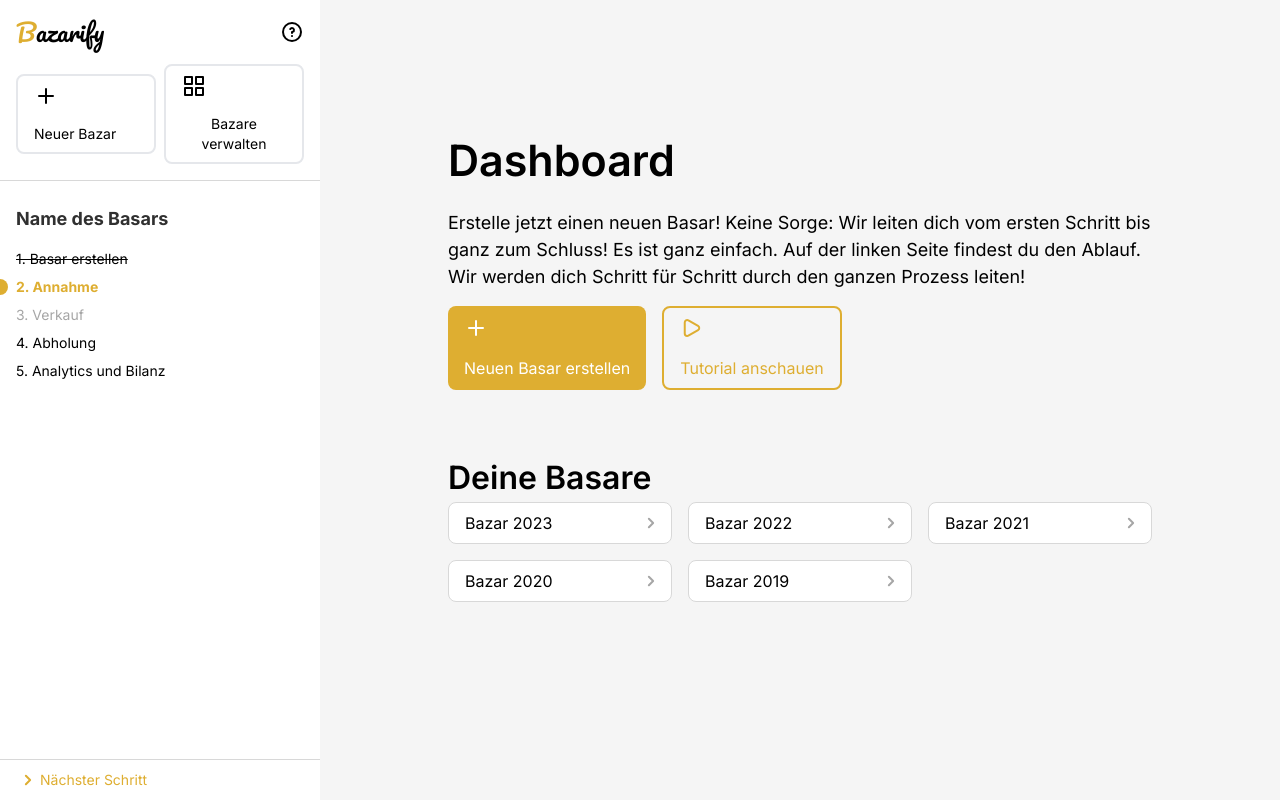
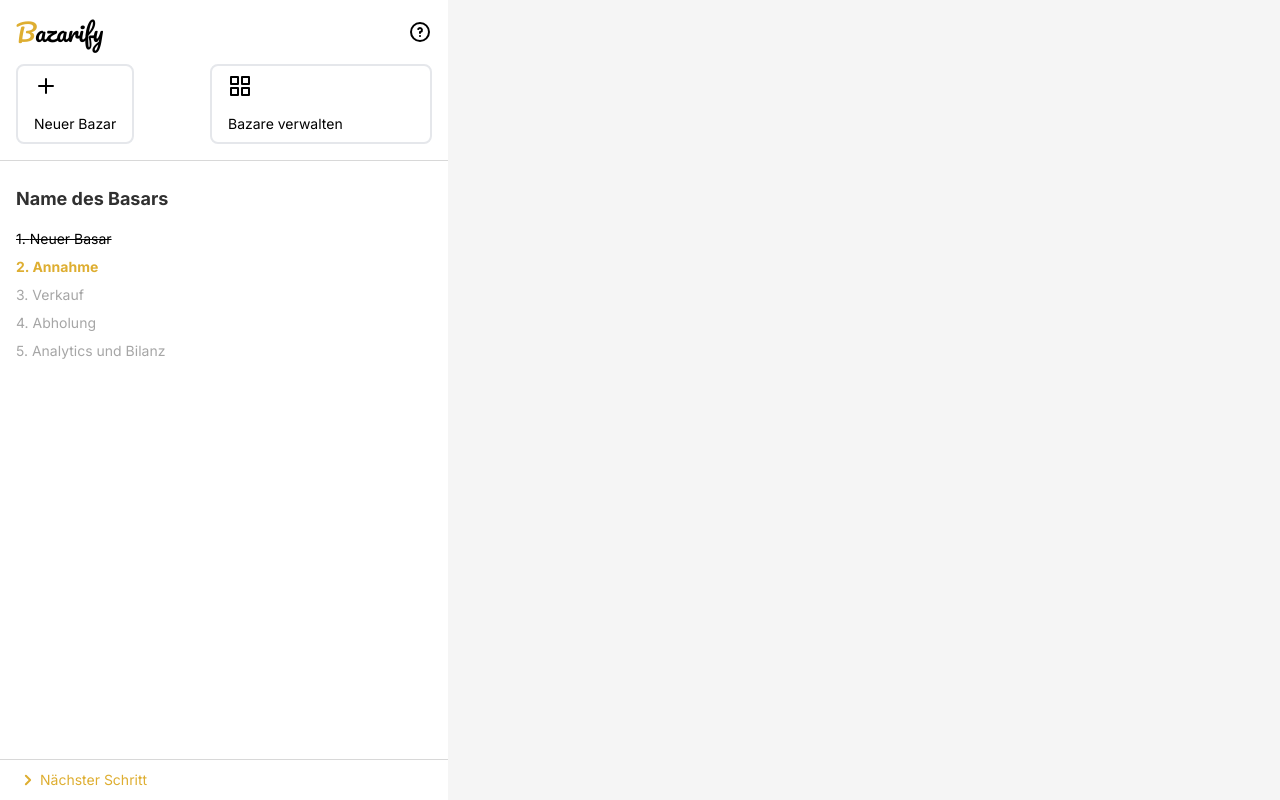
Before and after one commit to mauricedolibois/bazarify, a Next.js app in the folder frontend/: page / in a window 1280 px wide. Shown: the top 800 px of the page. Built offline with nearby package versions, Linux system fonts and the light colour scheme.

Commit message:
Worked on contexts in the frontend

```diff
--- a/frontend/components/sidebar.js
+++ b/frontend/components/sidebar.js
@@ -2,16 +2,51 @@ import { UilAngleRight } from '@iconscout/react-unicons'
 import { UilApps } from '@iconscout/react-unicons'
 import { UilPlus } from '@iconscout/react-unicons'
 import { UilQuestionCircle } from '@iconscout/react-unicons'
+import Link from 'next/link'
+import React from 'react'
+import { useContext } from 'react'
+import { BazarContext } from '../pages/index.js'
 
-export default function () {
+function Step({ step, text, currentStep }) {
+    let stepClass = "text-sm text-ourGray";
+    if (step === currentStep) {
+        stepClass = "text-sm text-ourPrimaryColor font-bold";
+    } else if (step < currentStep) {
+        stepClass = "text-sm line-through";
+    }
+
+    return (
+        <li className="flex items-center">
+            <span className={stepClass}>
+                {step}. {text}
+            </span>
+        </li>
+    );
+}
+
+function goToNextStep({ step, currentStep }) {
+    // If step < 5 then go to next step and show the text "Nächster Schritt"
+    // If step == 5 then go to step 1 and show the text "Basar abschließen"
+    return ({
+
+    })
+}
+
+export default function Sidebar() {
+
+    const { step, setStep, newBazar, setNewBazar, createBazar } = useContext(BazarContext)
+
+
     return (
         <>
             <div class="flex h-screen flex-col bg-white min-w-[25%] max-w-md">
 
                 <div class="flex items-center justify-between pt-4">
                     <div class="flex items-center cursor-pointer">
-                        <span class="pl-4 font-serif text-2xl text-ourPrimaryColor">B</span>
-                        <span class="font-serif text-2xl">azarify</span>
+                        <Link href="/">
+                            <span class="pl-4 font-serif text-2xl text-ourPrimaryColor">B</span>
+                            <span class="font-serif text-2xl">azarify</span>
+                        </Link>
                     </div>
                     <button class="flex items-center pr-4 text-sm text-black">
                         <UilQuestionCircle size="24" />
@@ -20,15 +55,17 @@ export default function () {
 
 
                 <div class="flex flex-row items-center justify-center px-4 py-4">
-                    <button class="border-ourGrey text-ourGrey flex flex-col justify-center rounded-lg border-2 px-4 py-2 flex-1">
-                        <UilPlus class="" size="24" />
-                        <span class="text-ourGrey text-sm mt-4">Neuer Bazar</span>
-                    </button>
+                    <Link href="/template" className='flex-1'>
+                        <button class="border-ourGrey text-ourGrey rounded-lg border-2 flex flex-col justify-center px-4 py-2 flex-1">
+                            <UilPlus class="" size="24" />
+                            <span class="text-ourGrey text-sm mt-4">Neuer Bazar</span>
+                        </button>
+                    </Link>
                     <button class="border-ourGrey text-ourGrey ml-2 flex flex-col justify-center rounded-lg border-2 px-4 py-2 flex-1">
                         <UilApps class="" size="24" />
                         <span class="text-ourGrey text-sm mt-4">Bazare verwalten</span>
                     </button>
-                </div>
+                </div >
 
 
 
@@ -37,26 +74,11 @@ export default function () {
                 <h3 class="px-4 py-2 text-lg font-bold text-ourSuperDarkGray">Name des Basars</h3>
 
                 <ul class="flex flex-grow flex-col space-y-2 px-4 py-2">
-                    <li class="flex items-center line-through cursor-pointer">
-                        <span class="text-sm">1. Basar erstellen</span>
-                    </li>
-                    <li class="flex items-center">
-                        <div class="relative flex items-center">
-                            <div class="left-0 -ml-6 h-4 w-4 rounded-full bg-ourPrimaryColor">
-                                <div class="h-full w-full -translate-x-1/2 transform bg-white"></div>
-                            </div>
-                            <p class="text-sm font-bold ml-2 text-ourPrimaryColor">2. Annahme</p>
-                        </div>
-                    </li>
-                    <li class="flex items-center">
-                        <span class="text-sm text-ourGray">3. Verkauf</span>
-                    </li>
-                    <li class="flex items-center">
-                        <span class="text-sm text-ourGrey">4. Abholung</span>
-                    </li>
-                    <li class="flex items-center">
-                        <span class="text-sm text-ourGrey">5. Analytics und Bilanz</span>
-                    </li>
+                    <Step step="1" text="Neuer Basar" currentStep="2" />
+                    <Step step="2" text="Annahme" currentStep="2" />
+                    <Step step="3" text="Verkauf" currentStep="2" />
+                    <Step step="4" text="Abholung" currentStep="2" />
+                    <Step step="5" text="Analytics und Bilanz" currentStep="2" />
                 </ul>
 
 
@@ -66,7 +88,7 @@ export default function () {
                         Nächster Schritt
                     </button>
                 </div>
-            </div>
+            </div >
         </>
     )
 }
--- a/frontend/pages/_app.js
+++ b/frontend/pages/_app.js
@@ -6,6 +6,10 @@ export default function App({ Component, pageProps }) {
       // Hier wird am Anfang der Index reingerendet. Hier können wir Komponenten darstellen, die auf jeder Seite gleich sind, typischerweise Dinge wie ein Footer.
       // The Component prop is the active page, so whenever you navigate between routes, Component will change to the new page. Therefore, any props you send to Component will be received by the page. Source: https://nextjs.org/docs/pages/building-your-application/routing/custom-app
     }
-    <Component {...pageProps} />
+    <div className="flex flex-row">
+      <div className="">
+        <Component {...pageProps} />
+      </div>
+    </div>
   </>
 }
--- a/frontend/pages/index.js
+++ b/frontend/pages/index.js
@@ -1,85 +1,42 @@
+import { createContext, useState } from "react";
+import React from "react";
+import Head from "next/head";
 import Sidebar from "../components/sidebar";
-import Dashboard from "../components/dashboard";
-import AblaufSeite1 from "@/components/ablaufSeite1";
-import AblaufSeite2 from "@/components/ablaufSeite2";
-import AblaufSeite3 from "@/components/ablaufSeite3";
-import AblaufSeite4 from "@/components/ablaufSeite4";
-import AblaufSeite5 from "@/components/ablaufSeite5";
-import ButtonV1 from "@/components/buttonV1";
-import ButtonV2 from "@/components/buttonV2";
-import ButtonV3 from "@/components/buttonV3";
-import ButtonV4 from "@/components/buttonV4";
-import ButtonV5 from "@/components/buttonV5";
-import FormInput from "@/components/FormInput";
+import Step1 from "../components/ablaufSeite1";
 
+export const BazarContext = createContext();
 
-import Template from "@/components/template";
-import AddButton from "@/components/template";
+const CreatePage = () => {
+  const [step, setStep] = useState(1);
+  const [newBazar, setNewBazar] = useState({
+    name: "test",
+    description: "test",
+    location: "test",
+  });
 
-export default function Home() {
+  function createBazar() { }
+
   return (
     <>
-      {
-        // Diese Seite hier wird standardmäßig aufgerufen, wenn man die Webseite öffnet.
-      }
-      <div className="flex flex-row">
-        <Sidebar>Test</Sidebar>
-        <div className="px-32 pt-32">
-          <Dashboard></Dashboard>
-        </div>
-      </div>
-
-
-
-      {//Ab hier sind nur Tests
-      }
-
-      <div className="">
-        <p className="bg-red-200 w-screen h-screen">Ab hier ist nur Zeug zum Testen</p>
-
-        <div className="flex flex-row">
-          <Sidebar>Test</Sidebar>
-          <div className="px-32 pt-32">
-            <AblaufSeite1></AblaufSeite1>
-          </div>
-        </div>
-        <div className="flex flex-row">
-          <Sidebar>Test</Sidebar>
-          <div className="px-32 pt-32">
-            <AblaufSeite2></AblaufSeite2>
-          </div>
-        </div>
-        <div className="flex flex-row">
-          <Sidebar>Test</Sidebar>
-          <div className="px-32 pt-32">
-            <AblaufSeite3></AblaufSeite3>
-          </div>
-        </div>
-        <div className="flex flex-row">
-          <Sidebar>Test</Sidebar>
-          <div className="px-32 pt-32">
-            <AblaufSeite4></AblaufSeite4>
-          </div>
-        </div>
-        <div className="flex flex-row">
-          <Sidebar>Test</Sidebar>
-          <div className="px-32 pt-32">
-            <AblaufSeite5></AblaufSeite5>
-          </div>
-        </div>
-        <div className="flex flex-row">
-          <Sidebar>Test</Sidebar>
-          <div className="px-32 pt-32">
-            <ButtonV1></ButtonV1>
-            <ButtonV2></ButtonV2>
-            <ButtonV3></ButtonV3>
-            <ButtonV4></ButtonV4>
-            <ButtonV5></ButtonV5>
-            <FormInput name="Test"></FormInput>
-            <FormInput name="Test2"></FormInput>
-          </div>
-        </div>
-      </div>
+      <Head>
+        <title>Seite | Create</title>
+      </Head>
+      <BazarContext.Provider
+        value={{
+          step,
+          setStep,
+          newBazar,
+          setNewBazar,
+          createBazar
+        }}
+      >
+        <Sidebar />
+        {step === 1 && <Step1 />}
+        {step === 2 && <Step2 />}
+        {step === 3 && <Step3 />}
+      </BazarContext.Provider>
     </>
   );
-}
+};
+
+export default CreatePage;
```
Also changed, not shown: frontend/pages/create.js (added).
